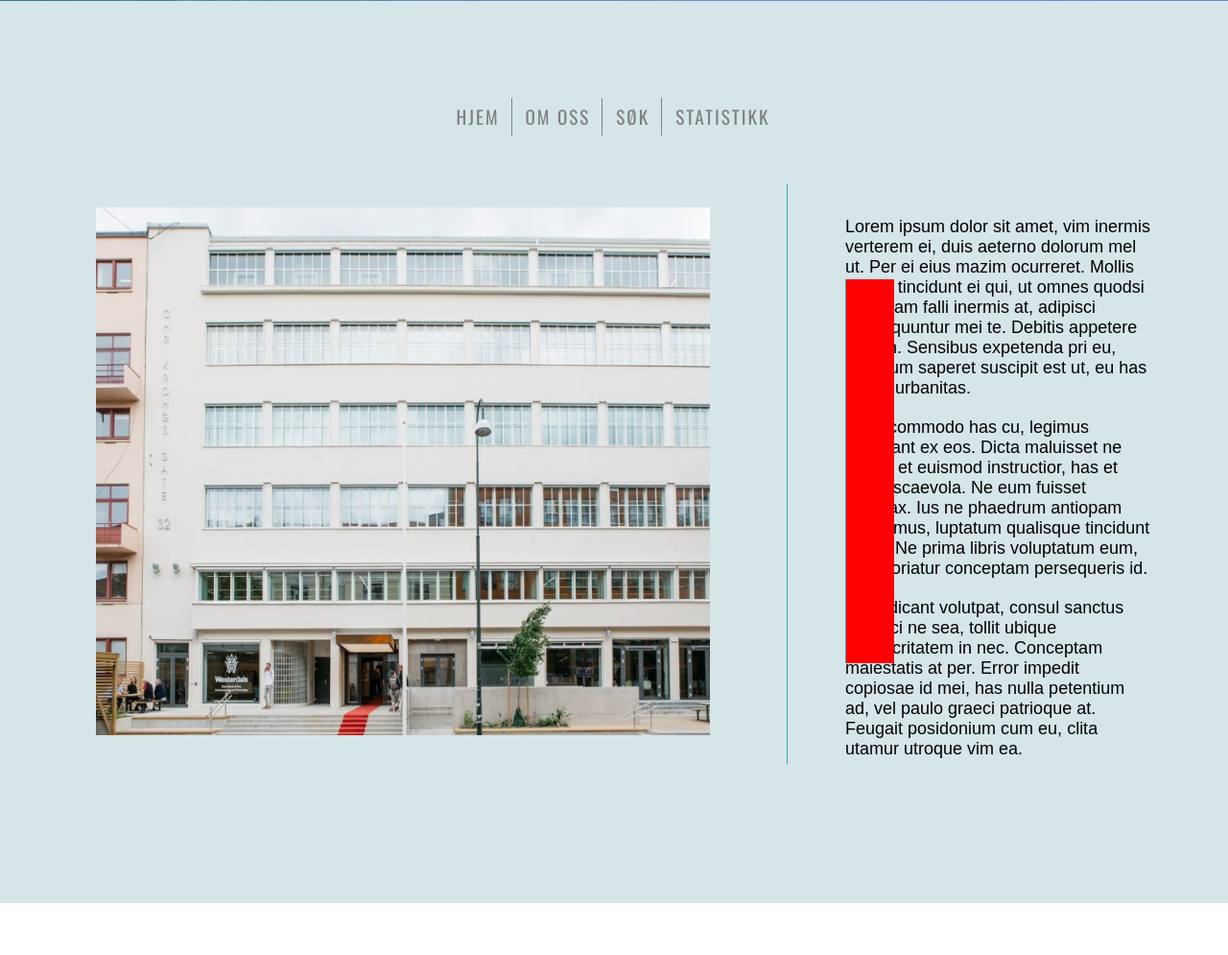
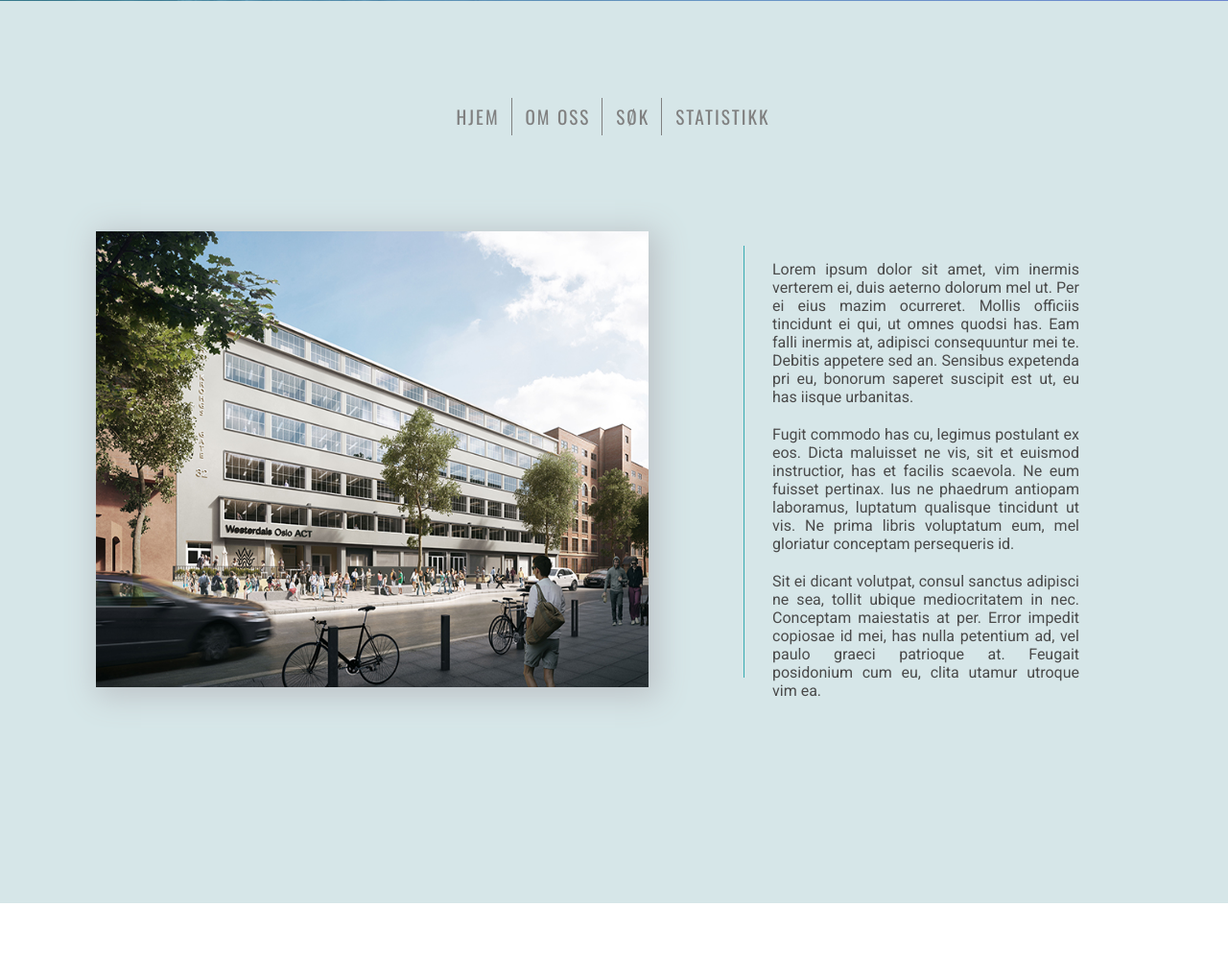
Before and after one commit to Scarpy/Gruppe-15, a PHP site: page / in a window 1280 px wide. Shown: the part 799-1794 px from the top of the page at 96% size. Run offline with PHP 8.4, Linux system fonts and the light colour scheme.

Commit message:
Update 2
Lagt til skygge, forandret bilde og utseende. Tekst ser bedre ut.

```diff
--- a/CSS/billigsteol.css
+++ b/CSS/billigsteol.css
@@ -132,7 +132,9 @@ p{
     width: 50%;
     height: 700px;
     margin: 75px;
+    margin-top: 100px;
     margin-left: 100px;
+    margin-right: 0px;
 }
 
 /* Rad 2. */
@@ -141,39 +143,39 @@ p{
     float: left;
     width: 25%;
     height: 575px;
-    margin: 50px 5px 5px 5px;
+    margin: 95px 5px 5px 5px;
     padding: 15px 60px;
-    border-color: #37ABB1;
-    border-left-style: solid;
-    border-left-width: 1px;
 }
 
 /* Skal prøve å lage en mindre skillestrek med denne! */
 #borderBox
 {
     position: absolute;
-    top: 150px;
-    height: 400px;
-    width: 50px;
+    top: 115px;
+    left: 775px;
+    height: 450px;
+    width: 1px;
     border-color: #37ABB1;
     border-left-style: solid;
     border-left-width: 1px;
-    background-color: red;
     z-index: 1;
 }
 
 #infoP
 {
-    font-family: sans-serif;
-    font-size: 18px;
-    color: black;
+    font-family: 'Roboto', serif;
+    font-size: 16px;
+    color: #4A4A4A;
     padding: 0px 0px 0px 0px;
+    text-align: justify;
 }
 
 #fjerdingen
 {
-    width: 100%;
-    height: 550px;
+    width: 90%;
+    height: 475px;
+    /* Skygge parametere! Kopier denne for å bruke til andre bilder! */
+    box-shadow: 5px 5px 30px 5px #BDC3C7;
 }
 
 /*          HER BEGYNNER SOKESIDE CSS       */
```
Also changed, not shown: Fjerdingen.jpg.
